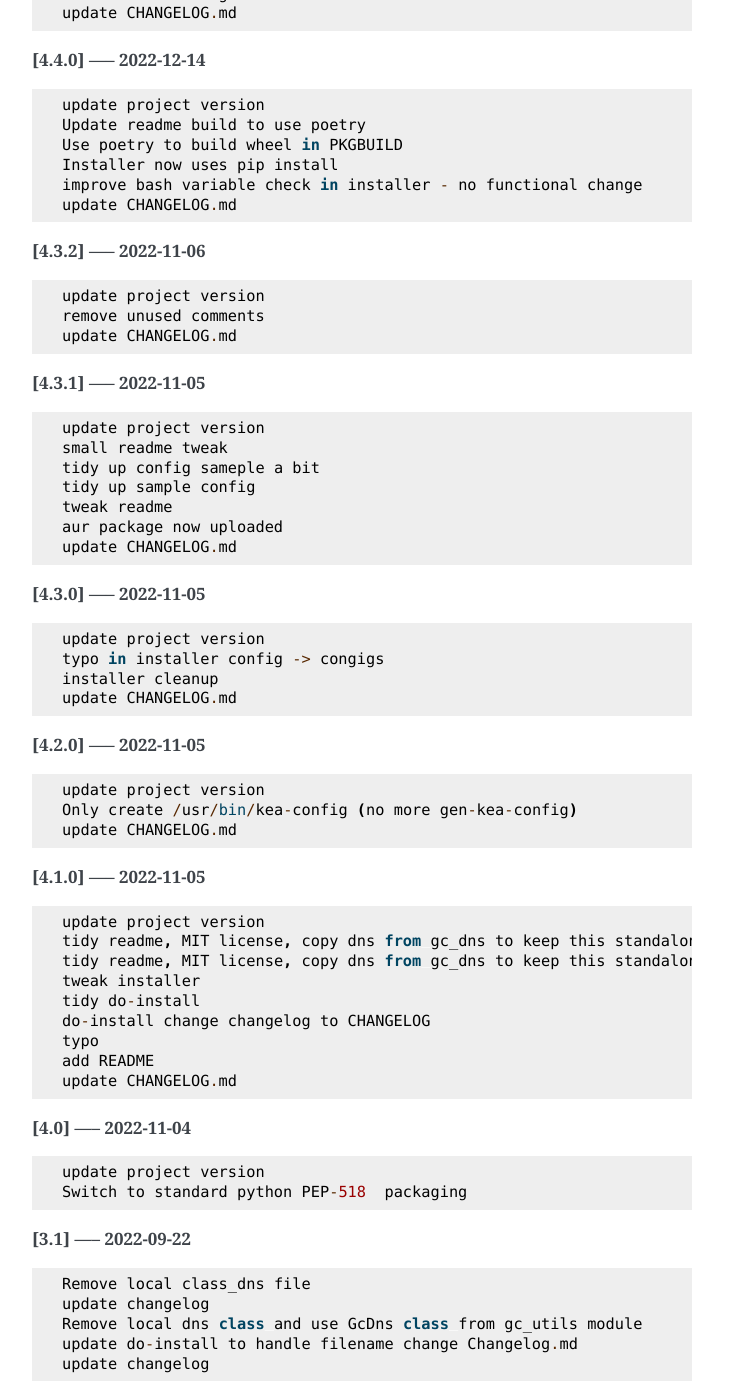
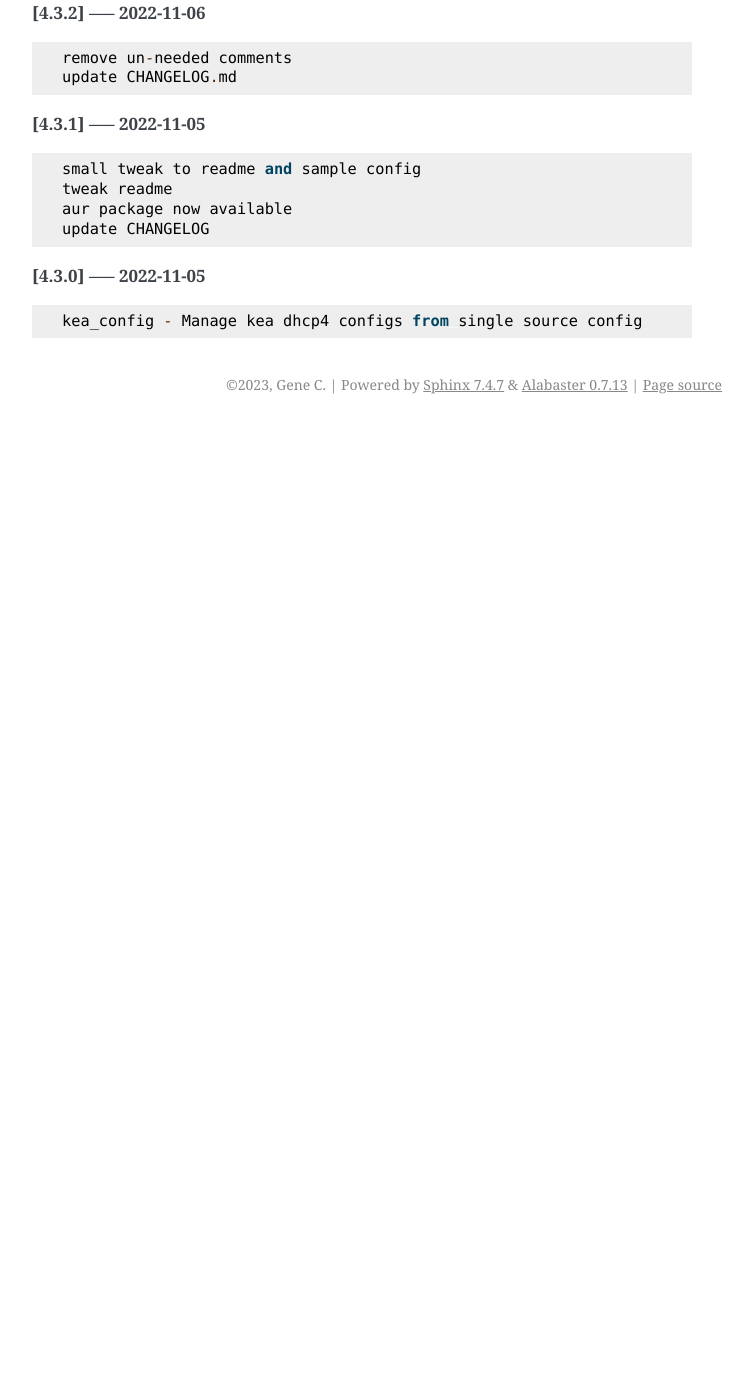
Before and after one commit to gene-git/kea_config, a Sphinx documentation site: the page built from Docs/Changelog.rst, in a window 1280 px wide and 1400 px high, scrolled down 1186 px. Shown: the whole window, without its empty margins (388-1141 px from the left). Built offline with Sphinx 7.4.7, drawn with Linux system fonts in a browser that asks for light colours; pages that are not in the unit, such as notebooks, are missing from menus; after the commit the page ends 1610 px from its top, so only the background shows below that; some of the changed text lies outside the part shown.

Commit message:
update Docs/Changelog.rst Docs/kea_config.pdf

```diff
--- a/Docs/Changelog.rst
+++ b/Docs/Changelog.rst
@@ -3,177 +3,76 @@
 
 **[4.7.0] ----- 2024-04-26** ::
 
-	    update project version
-	    bah kea_config is class not dict
-	    update sample config
 	    Add ctrl_agent_port option to config.
-	    If not set, the ctrl agent port is set to 1 + dhcp port
-	    update Docs/Changelog.rst
+	        If not set, the ctrl agent port is set to 1 + dhcp port
+	    update Docs/Changelog.rst Docs/kea_config.pdf
 
 
 **[4.6.1] ----- 2023-12-19** ::
 
-	    update project version
 	    Update depends array in PKGBUILD
 	    update Docs/Changelog.rst
 
 
 **[4.6.0] ----- 2023-11-26** ::
 
-	    update project version
-	    Switch python backend build to hatch
+	    Switch python backend build to hatch (was poetry)
 	    update Docs/Changelog.rst
 
 
 **[4.5.1] ----- 2023-09-27** ::
 
-	    update project version
 	    fix links in README
 	    update Docs/Changelog.rst
 
 
 **[4.5.0] ----- 2023-09-27** ::
 
-	    update project version
 	    Reorganize docs and move to rst
+	    Now simple to build html and pdf docs using sphinx
 	    update CHANGELOG.md
 
 
 **[4.4.3] ----- 2023-05-18** ::
 
-	    Update build info in README
-	    update CHANGELOG.md
-	    update project version
+	    install: switch from pip to python installer package. This adds optimized bytecode
 	    update CHANGELOG.md
 
 
 **[4.4.2] ----- 2023-05-17** ::
 
-	    update project version
 	    Simplify Arch PKGBUILD and more closely follow arch guidelines
 	    update CHANGELOG.md
 
 
 **[4.4.1] ----- 2023-01-06** ::
 
-	    update project version
 	    Add SPDX licensing lines
 	    update CHANGELOG.md
 
 
 **[4.4.0] ----- 2022-12-14** ::
 
-	    update project version
-	    Update readme build to use poetry
 	    Use poetry to build wheel in PKGBUILD
 	    Installer now uses pip install
-	    improve bash variable check in installer - no functional change
+	    Update readme build to use poetry
 	    update CHANGELOG.md
 
 
 **[4.3.2] ----- 2022-11-06** ::
 
-	    update project version
-	    remove unused comments
+	    remove un-needed comments
 	    update CHANGELOG.md
 
 
 **[4.3.1] ----- 2022-11-05** ::
 
-	    update project version
-	    small readme tweak
-	    tidy up config sameple a bit
-	    tidy up sample config
+	    small tweak to readme and sample config
 	    tweak readme
-	    aur package now uploaded
-	    update CHANGELOG.md
+	    aur package now available
+	    update CHANGELOG
 
 
 **[4.3.0] ----- 2022-11-05** ::
 
-	    update project version
-	    typo in installer config -> congigs
-	    installer cleanup
-	    update CHANGELOG.md
-
-
-**[4.2.0] ----- 2022-11-05** ::
-
-	    update project version
-	    Only create /usr/bin/kea-config (no more gen-kea-config)
-	    update CHANGELOG.md
-
-
-**[4.1.0] ----- 2022-11-05** ::
-
-	    update project version
-	    tidy readme, MIT license, copy dns from gc_dns to keep this standalone
-	    tidy readme, MIT license, copy dns from gc_dns to keep this standalone
-	    tweak installer
-	    tidy do-install
-	    do-install change changelog to CHANGELOG
-	    typo
-	    add README
-	    update CHANGELOG.md
-
-
-**[4.0] ----- 2022-11-04** ::
-
-	    update project version
-	    Switch to standard python PEP-518  packaging
-
-
-**[3.1] ----- 2022-09-22** ::
-
-	    Remove local class_dns file
-	    update changelog
-	    Remove local dns class and use GcDns class from gc_utils module
-	    update do-install to handle filename change Changelog.md
-	    update changelog
-
-
-**[3.0] ----- 2022-09-19** ::
-
-	    Skip HA when only primary
-	    add phone
-	    fix more silly
-	    normalize incoming dst
-	    remove duplicate // in link
-	    Missing makedir in do-install
-	    typo
-	    add link in /usr/bin/gc-kea-config for convenience
-	    fix do-install config dir
-	    typo in changelog
-
-
-**[2.2] ----- 2022-06-09** ::
-
-	    Changelog
-	    Add license
-	    add configs dir
-	    Install script for package build
-
-
-**[2.1] ----- 2022-06-09** ::
-
-	    lint picking
-
-
-**[2.0] ----- 2022-06-08** ::
-
-	    Rewrite with classes
-	    fix typo in agent. Turn off pdb
-
-
-**[1.0] ----- 2022-03-04** ::
-
-	    Tidy more - move config extract to classes file
-	    renamed sameple config
-	    Add conreol agent
-	    output now in configurable directory
-	    split single python file into smaller components;
-	    ;
-	    tidy
-	    Better control over file names etc
-	    error handling for dns lookups
-	    Initial commit - generate kea-dhcp4 server configs
+	    kea_config - Manage kea dhcp4 configs from single source config
```
